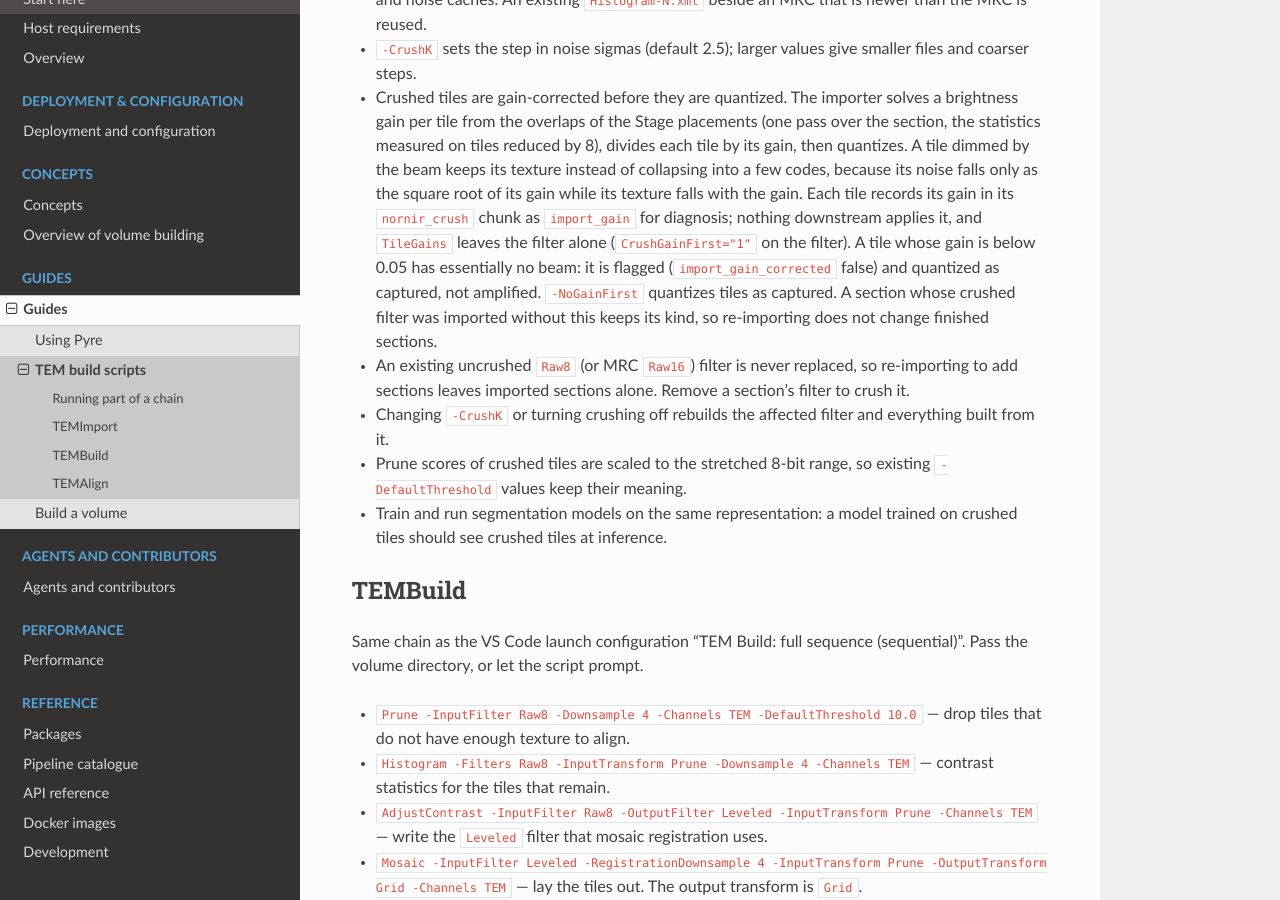
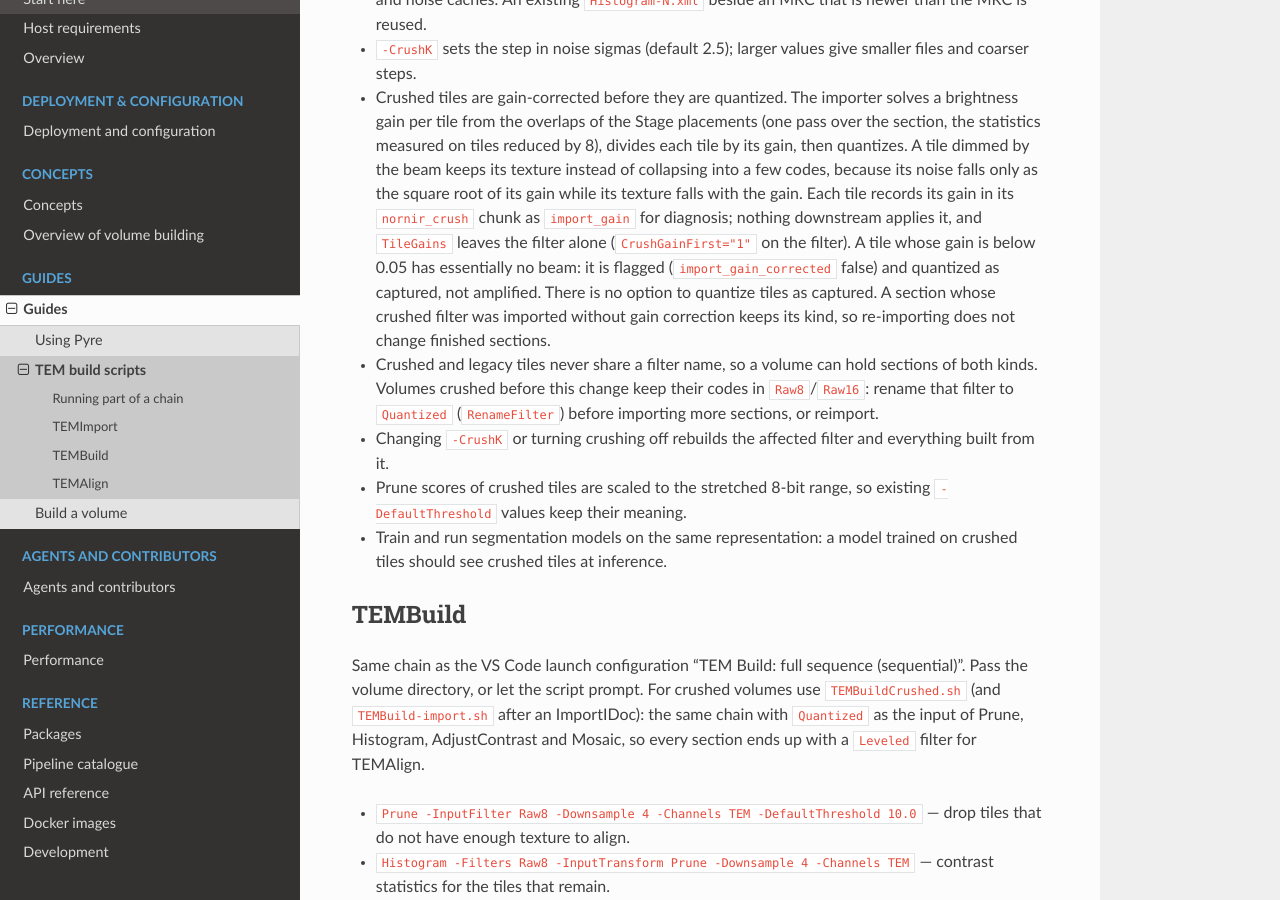
Before and after one commit to jamesra/nornir, a Sphinx documentation site: the page built from docs/guides/tem_scripts.rst, in a window 1280 px wide and 900 px high, scrolled down 1736 px. Built offline with Sphinx 7.4.7 and the Read the Docs theme 3.1.0, drawn with Linux system fonts in a browser that asks for light colours; some of the changed text lies outside the part shown.

Commit message:
Update nornir-buildmanager (9c8f53a) and nornir-docker (a310ff6): Quantized crushed filter, build-agent rule 15; TEM scripts doc
Co-Authored-By: Claude Sonnet 5.5 <noreply@anthropic.com>
Claude-Session: https://claude.ai/code/session_01FEp7s3kxb55FAWqhbgM6Yz

```diff
--- a/docs/guides/tem_scripts.rst
+++ b/docs/guides/tem_scripts.rst
@@ -38,14 +38,14 @@ TEMImport
 
    TEMImport /path/to/idoc /path/to/volume
 
-Tiles deeper than 8 bits are **noise-crushed** by default (``ImportIDoc`` and ``ImportMRC``): each section's detector noise is estimated from up to 16 tiles (Haar wavelet MAD), and every tile is stored as ``floor(counts / step)`` with ``step = 2.5 x sigma`` counts, in 8-bit PNGs of the ``Raw8`` filter. That keeps about 35-40 intensity levels and is about 86% smaller than raw 16-bit. The tiles are not contrast-stretched; ``AdjustContrast`` levels them as usual. The step and estimate are stored on the filter (``Crush*`` attributes) and in each PNG (``nornir_crush`` text chunk), so ``counts ~= code x step + step / 2``.
+Tiles deeper than 8 bits are **noise-crushed** by default (``ImportIDoc`` and ``ImportMRC``): each section's detector noise is estimated from up to 16 tiles (Haar wavelet MAD), and every tile is stored as ``floor(counts / step)`` with ``step = 2.5 x sigma`` counts, in 8-bit PNGs of the ``Quantized`` filter (legacy imports use ``Raw8``/``Raw16``, so one volume can hold both kinds). That keeps about 35-40 intensity levels and is about 86% smaller than raw 16-bit. The tiles are not contrast-stretched; ``AdjustContrast`` levels them as usual. The step and estimate are stored on the filter (``Crush*`` attributes) and in each PNG (``nornir_crush`` text chunk), so ``counts ~= code x step + step / 2``.
 
 * ``-NoCrush`` keeps the previous contrast-stretched 8-bit tiles (MRC: the stretched ``Raw16`` filter).
 * ``ImportMRC`` copies the next two MRCs to local disk while the current section exports, and exports from the copy, deleting each when its section is done. Over a network share this keeps more reads in flight than the export's memmap does (RC1 from storage3: 89-100 MB/s in place). It needs local space for three MRCs (~100 GB for RC1); ``NORNIR_IMPORT_STAGE_DIR`` sets the folder (default ``<tmp>/nornir_import_stage``) and ``NORNIR_IMPORT_STAGE=0`` turns it off. Sources already on the staging disk are read in place.
 * A read-only source works: set ``NORNIR_IMPORT_CACHE_PATH`` to a writable folder for the histogram and noise caches. An existing ``Histogram-N.xml`` beside an MRC that is newer than the MRC is reused.
 * ``-CrushK`` sets the step in noise sigmas (default 2.5); larger values give smaller files and coarser steps.
-* Crushed tiles are gain-corrected before they are quantized. The importer solves a brightness gain per tile from the overlaps of the Stage placements (one pass over the section, the statistics measured on tiles reduced by 8), divides each tile by its gain, then quantizes. A tile dimmed by the beam keeps its texture instead of collapsing into a few codes, because its noise falls only as the square root of its gain while its texture falls with the gain. Each tile records its gain in its ``nornir_crush`` chunk as ``import_gain`` for diagnosis; nothing downstream applies it, and ``TileGains`` leaves the filter alone (``CrushGainFirst="1"`` on the filter). A tile whose gain is below 0.05 has essentially no beam: it is flagged (``import_gain_corrected`` false) and quantized as captured, not amplified. ``-NoGainFirst`` quantizes tiles as captured. A section whose crushed filter was imported without this keeps its kind, so re-importing does not change finished sections.
-* An existing uncrushed ``Raw8`` (or MRC ``Raw16``) filter is never replaced, so re-importing to add sections leaves imported sections alone. Remove a section's filter to crush it.
+* Crushed tiles are gain-corrected before they are quantized. The importer solves a brightness gain per tile from the overlaps of the Stage placements (one pass over the section, the statistics measured on tiles reduced by 8), divides each tile by its gain, then quantizes. A tile dimmed by the beam keeps its texture instead of collapsing into a few codes, because its noise falls only as the square root of its gain while its texture falls with the gain. Each tile records its gain in its ``nornir_crush`` chunk as ``import_gain`` for diagnosis; nothing downstream applies it, and ``TileGains`` leaves the filter alone (``CrushGainFirst="1"`` on the filter). A tile whose gain is below 0.05 has essentially no beam: it is flagged (``import_gain_corrected`` false) and quantized as captured, not amplified. There is no option to quantize tiles as captured. A section whose crushed filter was imported without gain correction keeps its kind, so re-importing does not change finished sections.
+* Crushed and legacy tiles never share a filter name, so a volume can hold sections of both kinds. Volumes crushed before this change keep their codes in ``Raw8``/``Raw16``: rename that filter to ``Quantized`` (``RenameFilter``) before importing more sections, or reimport.
 * Changing ``-CrushK`` or turning crushing off rebuilds the affected filter and everything built from it.
 * Prune scores of crushed tiles are scaled to the stretched 8-bit range, so existing ``-DefaultThreshold`` values keep their meaning.
 * Train and run segmentation models on the same representation: a model trained on crushed tiles should see crushed tiles at inference.
@@ -53,7 +53,7 @@ Tiles deeper than 8 bits are **noise-crushed** by default (``ImportIDoc`` and ``
 TEMBuild
 --------
 
-Same chain as the VS Code launch configuration "TEM Build: full sequence (sequential)". Pass the volume directory, or let the script prompt.
+Same chain as the VS Code launch configuration "TEM Build: full sequence (sequential)". Pass the volume directory, or let the script prompt. For crushed volumes use ``TEMBuildCrushed.sh`` (and ``TEMBuild-import.sh`` after an ImportIDoc): the same chain with ``Quantized`` as the input of Prune, Histogram, AdjustContrast and Mosaic, so every section ends up with a ``Leveled`` filter for TEMAlign.
 
 * ``Prune -InputFilter Raw8 -Downsample 4 -Channels TEM -DefaultThreshold 10.0`` — drop tiles that do not have enough texture to align.
 * ``Histogram -Filters Raw8 -InputTransform Prune -Downsample 4 -Channels TEM`` — contrast statistics for the tiles that remain.
```
